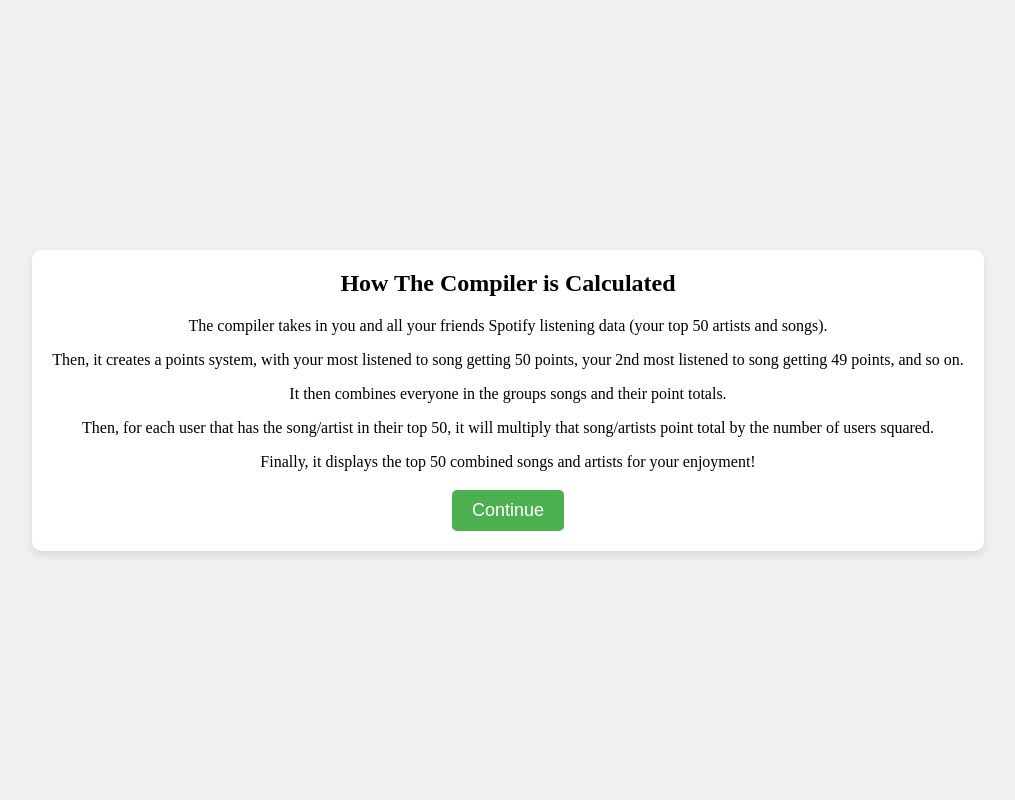
After one commit to arjunbalaji99/spotifyapibot, a Flask app: page /algorithminformation in a window 1280 px wide. The commit adds this page. Shown: the whole page, without its empty margins (132-1147 px from the left). Run offline with Flask 2, Linux system fonts and the light colour scheme; parts of the project's set-up code (start-up, migrations or seed data) failed here and were passed over.

Commit message:
fixed some stuff

```diff
--- a/app.py
+++ b/app.py
@@ -65,12 +65,16 @@ def datagatheringpage():
         tallytotals(cur_term_length)
         users.append(spotify.me()['display_name'])
 
+    return redirect('/algorithminformation')
+
+@app.route('/algorithminformation')
+def algorithminformation():
+    return render_template('algorithminformation.html')
+
+@app.route('/datadisplay')
+def datadisplay():
     tracks_info = gettrackinfo()
     artists_info = getartistinfo()
-    return redirect('/datadisplay')
-
-@app.route('/datadisplay',)
-def datadisplay():
     return render_template('datadisplay.html', totaltopartists = artists_info, totaltopsongs = tracks_info, term = converttermlength(cur_term_length))
 
 def settermlength(termlength):
@@ -93,11 +97,13 @@ def tallytotals(termlength):
     for artist in top_artists['items']:
         artist_name = artist['name']
         artist_image = artist['images'][0]['url'] if artist['images'] else None
-
         if artist_name in total_top_artists:
-            total_top_artists[artist_name]['count'] += counter
+            total_top_artists[artist_name]['users'] += 1
+            count = total_top_artists[artist_name]['count']
+            users = total_top_artists[artist_name]['users']
+            total_top_artists[artist_name]['count'] = ((count / (users - 1)) + counter) * (users ** 2)
         else:
-            total_top_artists[artist_name] = {'count': counter, 'image': artist_image}
+            total_top_artists[artist_name] = {'count': counter, 'users': 1, 'image': artist_image}
         counter -= 1
 
     top_songs = spotify.current_user_top_tracks(limit=50, offset=0, time_range=termlength)
@@ -108,9 +114,12 @@ def tallytotals(termlength):
         album_cover = song['album']['images'][0]['url'] if song['album']['images'] else None
 
         if track_name in total_top_songs:
-            total_top_songs[track_name]['count'] += counter
+            total_top_songs[track_name]['users'] += 1
+            count = total_top_songs[track_name]['count']
+            users = total_top_songs[track_name]['users']
+            total_top_songs[track_name]['count'] = ((count / (users - 1)) + counter) * (users ** 2)
         else:
-            total_top_songs[track_name] = {'count': counter, 'artist': artist_name, 'album_cover': album_cover}
+            total_top_songs[track_name] = {'count': counter, 'artist': artist_name, 'users': 1, 'album_cover': album_cover}
         counter -= 1
 
 
--- /dev/null
+++ b/static/styles/algorithiminformation.css
@@ -0,0 +1,53 @@
+/* algorithiminformation.css */
+
+body {
+    background-color: #f0f0f0; /* Gray background color */
+    display: flex;
+    align-items: center;
+    justify-content: center;
+    height: 100vh;
+    margin: 0;
+}
+
+.alginfo-container {
+    background-color: white;
+    padding: 20px;
+    border-radius: 10px;
+    box-shadow: 0 4px 8px rgba(0, 0, 0, 0.1);
+    text-align: center;
+}
+
+.algoinfo-title {
+    font-size: 24px;
+    font-weight: bold;
+    margin-bottom: 15px;
+}
+
+.algoinfo-desc {
+    font-size: 16px;
+    line-height: 1.5;
+    margin-bottom: 20px;
+}
+
+.algoinfo-desc ul {
+    list-style-type: none;
+    padding: 0;
+}
+
+.algoinfo-desc li {
+    margin-bottom: 10px;
+}
+
+.algoinfo-button {
+    background-color: #4CAF50;
+    color: white;
+    border: none;
+    padding: 10px 20px;
+    font-size: 18px;
+    cursor: pointer;
+    border-radius: 5px;
+}
+
+.algoinfo-button:hover {
+    background-color: #45a049;
+}
--- a/static/styles/datadisplay.css
+++ b/static/styles/datadisplay.css
@@ -77,3 +77,7 @@ img {
     max-width: 100px;
     max-height: 100px;
 }
+
+.datadisplay-info {
+    margin-bottom: 20px;
+}
--- /dev/null
+++ b/templates/algorithminformation.html
@@ -0,0 +1,24 @@
+<!DOCTYPE html>
+<html lang="en">
+<head>
+    <meta charset="UTF-8">
+    <meta name="viewport" content="width=device-width, initial-scale=1.0">
+    <title>Spotify Stats Compiler</title>
+    <link rel="stylesheet" type="text/css" href="{{ url_for('static', filename='styles/algorithiminformation.css') }}">
+</head>
+<body>
+    <div class="alginfo-container">
+        <span class="algoinfo-title">How The Compiler is Calculated</span>
+        <span class="algoinfo-desc">
+            <ul>
+                <li>The compiler takes in you and all your friends Spotify listening data (your top 50 artists and songs).</li>
+                <li>Then, it creates a points system, with your most listened to song getting 50 points, your 2nd most listened to song getting 49 points, and so on.</li>
+                <li>It then combines everyone in the groups songs and their point totals.</li>
+                <li>Then, for each user that has the song/artist in their top 50, it will multiply that song/artists point total by the number of users squared.</li>
+                <li>Finally, it displays the top 50 combined songs and artists for your enjoyment!</li>
+            </ul>
+        </span>
+        <button class="algoinfo-button" onclick="window.location.href='/datadisplay'">Continue</button>
+    </div>
+</body>
+</html>
--- a/templates/datadisplay.html
+++ b/templates/datadisplay.html
@@ -12,6 +12,7 @@
             <button class="home-button" onclick="window.location.href='/'">Home</button>
             <button class="signout-button" onclick="window.location.href='/sign_out'">Sign Out</button>
         </div>
+        <div class="datadisplay-info">Refresh Page to Update the Data With Your Friends!</div>
         <div class="tabbutton-container">
             <button class="tabbutton" onclick="openTab('tab1')">Total Combined Artists</button>
             <button class="tabbutton" onclick="openTab('tab2')">Total Combined Songs</button>
--- a/templates/index.html
+++ b/templates/index.html
@@ -16,7 +16,7 @@
             If your friends have already created a group, join their existing group! If you are the first friend to get on our site, make a new group!
         </span>
         <button class="index-newgroup" onclick="window.location.href='/create_new_group'">Create New Group</button>
-        <button class="index-existinggroup" onclick="window.location.href='/'">Join Existing Group</a></button>
+        <button class="index-existinggroup" onclick="window.location.href='/datagatheringpage'">Join Existing Group</a></button>
         <button class="index-signout" onclick="window.location.href='/sign_out'">Sign Out</button>
     </div>
 </body>
```
Also changed, not shown: 5 other files.
